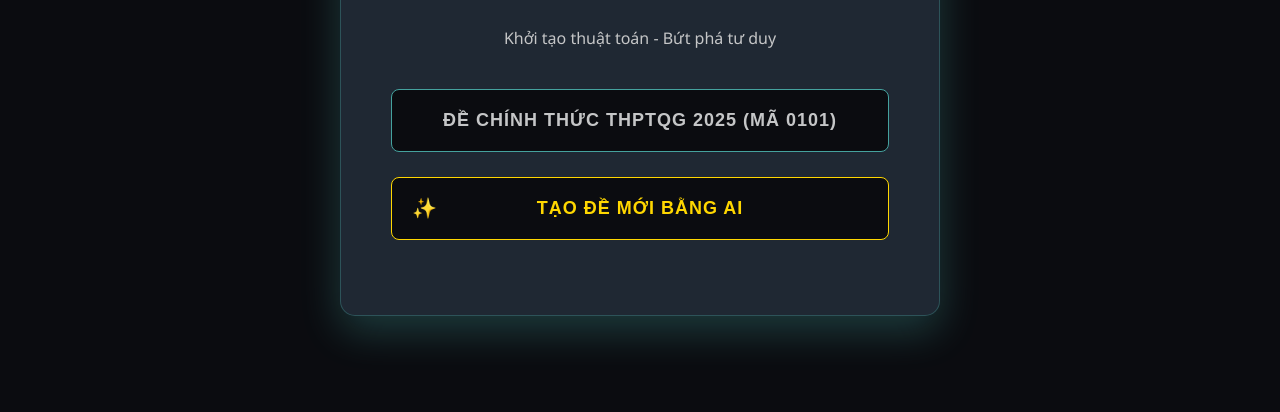
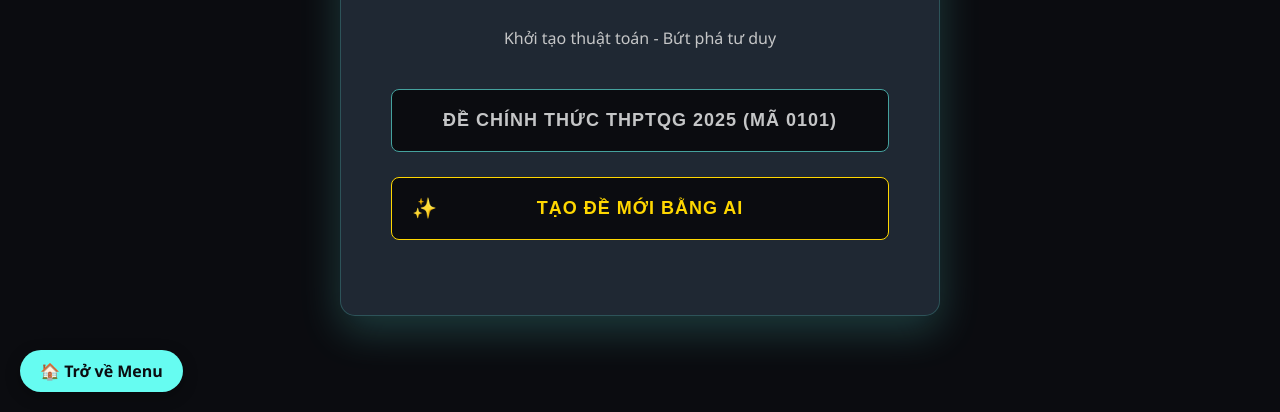
Before and after one commit to trungnguyen123456789/toan, a plain HTML site: page index.html in a window 1280 px wide. Shown: the part 388-800 px from the top of the page. Drawn offline with nearby package versions, Linux system fonts and the light colour scheme; no server answers.

Commit message:
Update index.html

```diff
--- a/index.html
+++ b/index.html
@@ -2220,5 +2220,14 @@ p2_selected.push(p2_prob.pop()); // Đẩy vào p2_selected và bỏ cặp ngo
             return { html: html, key: key };
         }
     </script>
+    <a href="https://trungnguyen123456789.github.io/menu/"
+   style="position: fixed; bottom: 20px; left: 20px; z-index: 999;
+          background: var(--accent); color: var(--bg-color);
+          padding: 10px 20px; border-radius: 30px;
+          text-decoration: none; font-weight: bold;
+          box-shadow: 0 4px 15px rgba(0,0,0,0.3);
+          display: flex; align-items: center; gap: 8px;">
+   🏠 Trở về Menu
+</a>
 </body>
 </html>
```
